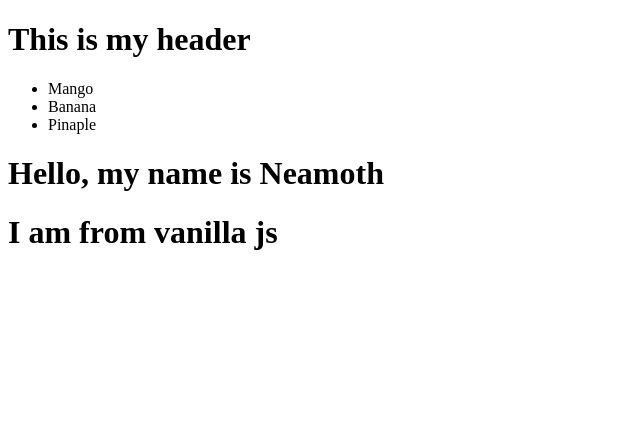
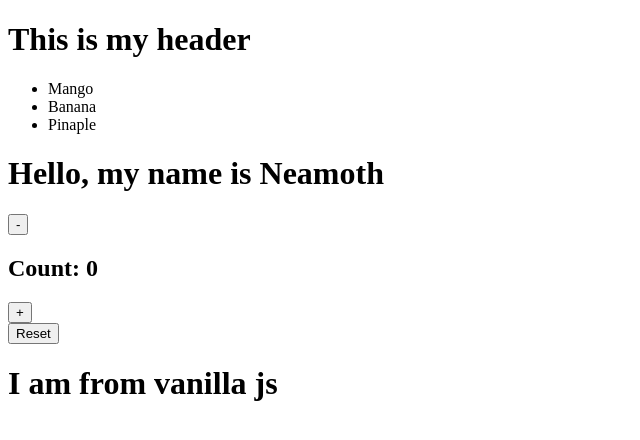
Before and after one commit to neamoth/ReactRecap, a React (Vite) app in the folder reactInitial/: page / in a window 1280 px wide. Shown: the top 440 px of the page, without its empty margins (0-640 px from the left). Built offline with nearby package versions, Linux system fonts and the light colour scheme.

Commit message:
Props, use of state, use of component handling

```diff
--- /dev/null
+++ b/reactInitial/src/component/Counter.jsx
@@ -0,0 +1,30 @@
+import React from 'react';
+
+function Counter(){
+    const [value, setValue] = React.useState(0)
+    function increment(){
+        setValue(value + 1);
+
+    }
+    function decrement(){
+        setValue(value - 1);
+
+    }
+    function reset(){
+        setValue(0);
+    }
+    return (
+        <section className="counter">
+            <div className="counter-container">
+            <button onClick={decrement}>-</button>
+            <h2>Count: {value}</h2>
+            <button onClick={increment}>+</button>
+            </div>
+            <div className="reset-btn">
+            <button onClick={reset} className='reset'>Reset</button>
+            </div>
+        </section>
+    );
+}
+
+export default Counter;
--- a/reactInitial/src/index.css
+++ b/reactInitial/src/index.css
@@ -6,3 +6,27 @@ body{
 .header{
   color: red;
 }
+
+.counter{
+  width: 100%;
+  display: flex;
+  align-items: center;
+  justify-content: center;
+  flex-direction: column;
+
+}
+.counter-container{
+  display: flex;
+  align-items: center;
+  justify-content: center;
+}
+.counter button{
+  margin: 10px;
+  padding: 5px 10px;
+  background-color: #00f7ff;
+  color: #000;
+  border-radius: 5px;
+  font-size: 1.5rem;
+  border: none;
+  cursor: pointer;
+}
--- a/reactInitial/src/index.jsx
+++ b/reactInitial/src/index.jsx
@@ -1,5 +1,6 @@
 import {useState} from 'react';
 import { createRoot } from "react-dom/client";
+import Counter from './component/Counter';
 
 const root  = createRoot(document.querySelector("#root"));
 const reactElement = <h1>Hello im from jsx!</h1>
@@ -40,5 +41,7 @@ root.render(
     <CreateList/>
     <CreateMyName/>
     <CreateAppend/>
+    <Counter/>
+
   </>
 );
```
